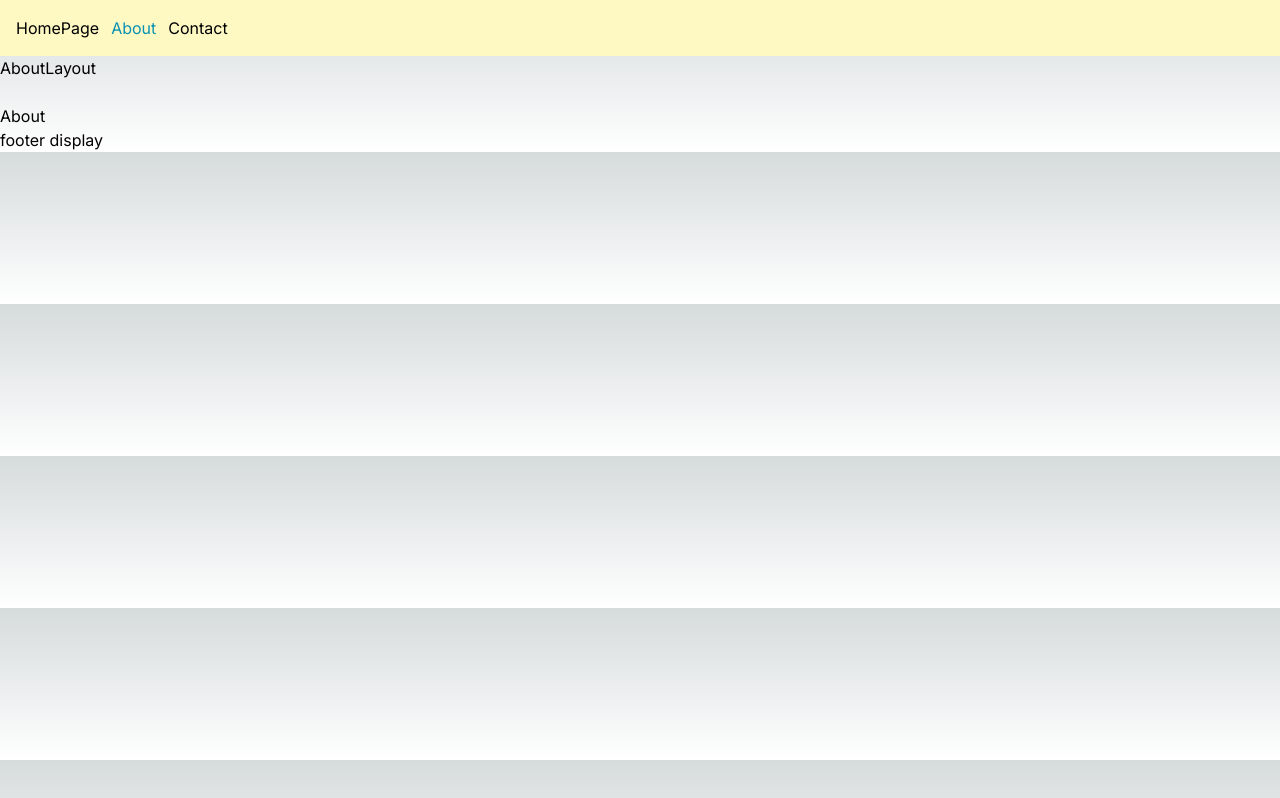
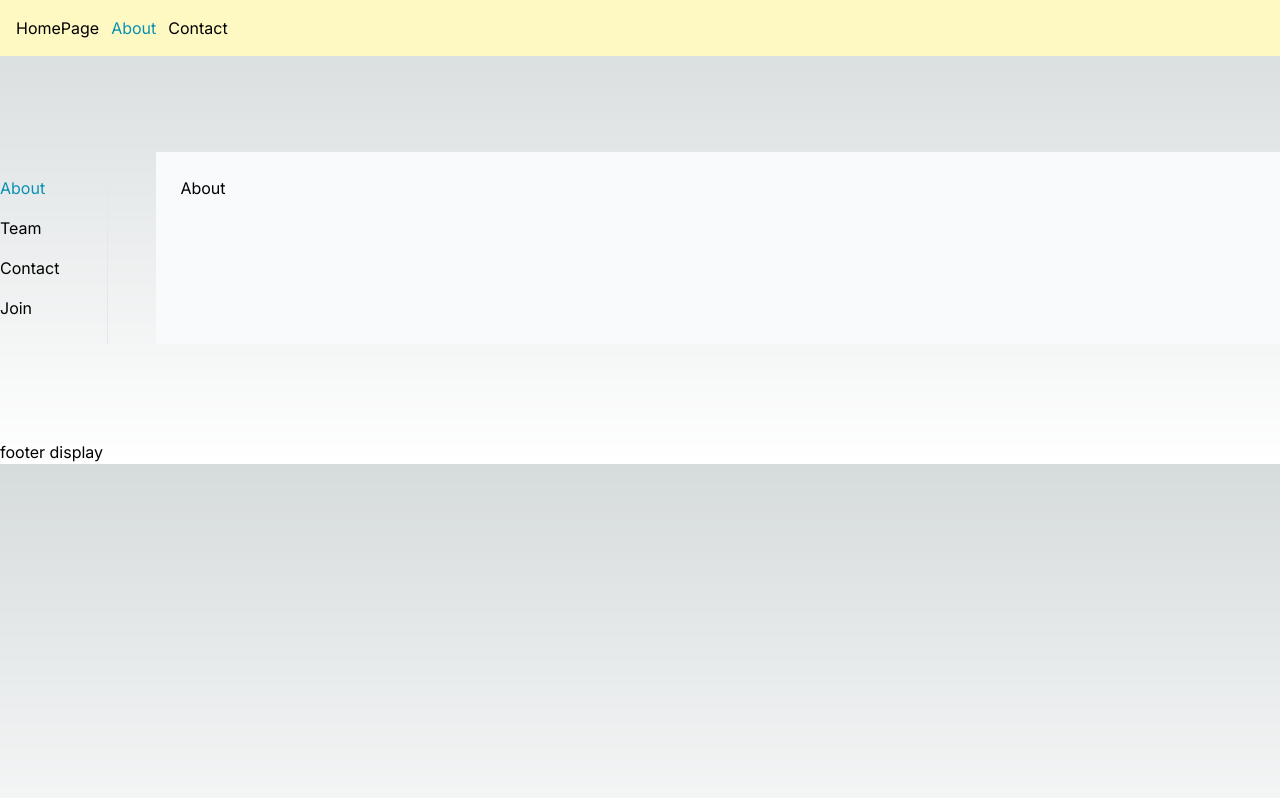
Before and after one commit to mrexito/3.5-Suspense, a Next.js app: page /about in a window 1280 px wide. Built offline with nearby package versions, Linux system fonts and the light colour scheme.

Commit message:
3.4 route groups

```diff
--- /dev/null
+++ b/app/(company)/layout.tsx
@@ -0,0 +1,30 @@
+import NavLink from "../components/ui/NavLink";
+
+export default function CompanyLayout({children}) {
+    return (
+    <section className='py-24'>
+      <div className='container flex'>
+        <div className='overflow-y-auto border-r border-gray-200 py-6 pr-12'>
+          <nav className='flex flex-col'>
+            <ul role='list' className='flex flex-1 flex-col gap-y-4'>
+              <li>
+                <NavLink href='/about'>About</NavLink>
+              </li>
+              <li>
+                <NavLink href='/team'>Team</NavLink>
+              </li>
+              <li>
+                <NavLink href='/contact'>Contact</NavLink>
+              </li>
+              <li>
+                <NavLink href='/join'>Join</NavLink>
+              </li>
+            </ul>
+          </nav>
+        </div>
+
+        <main className='grow ml-12 p-6 bg-gray-50'>{children}</main>
+      </div>
+    </section>
+  )
+}
--- a/app/about/layout.tsx
+++ /dev/null
@@ -1,9 +0,0 @@
-
-export default function Aboutlayout({children}) {
-  return (
-    <section>
-      <h1>AboutLayout</h1>
-      <div className="mt-6">{children}</div>
-    </section>
-  );
-}
```
Also changed, not shown: app/(company)/about/page.tsx (renamed from app/about/page.tsx), app/(company)/contact/page.tsx (renamed from app/contact/page.tsx), app/(company)/team/page.tsx (renamed from app/about/team/page.tsx).
